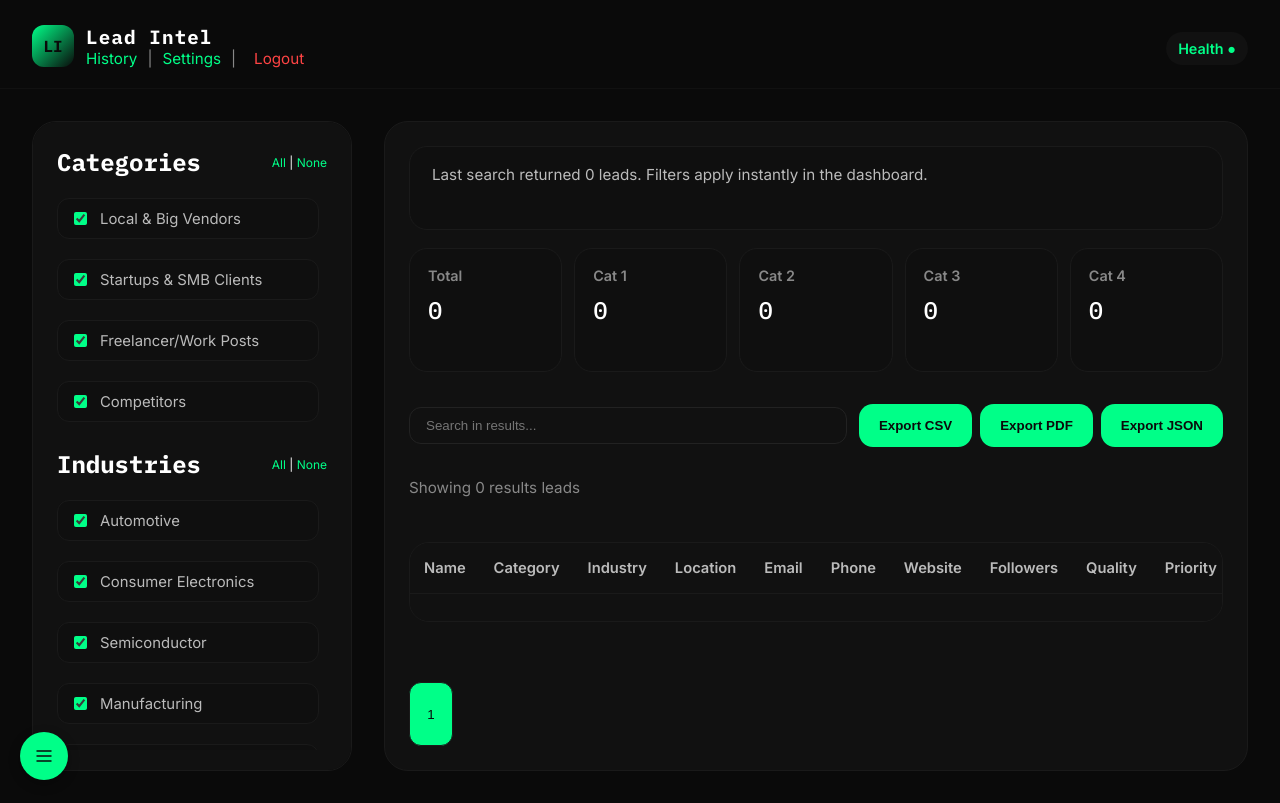
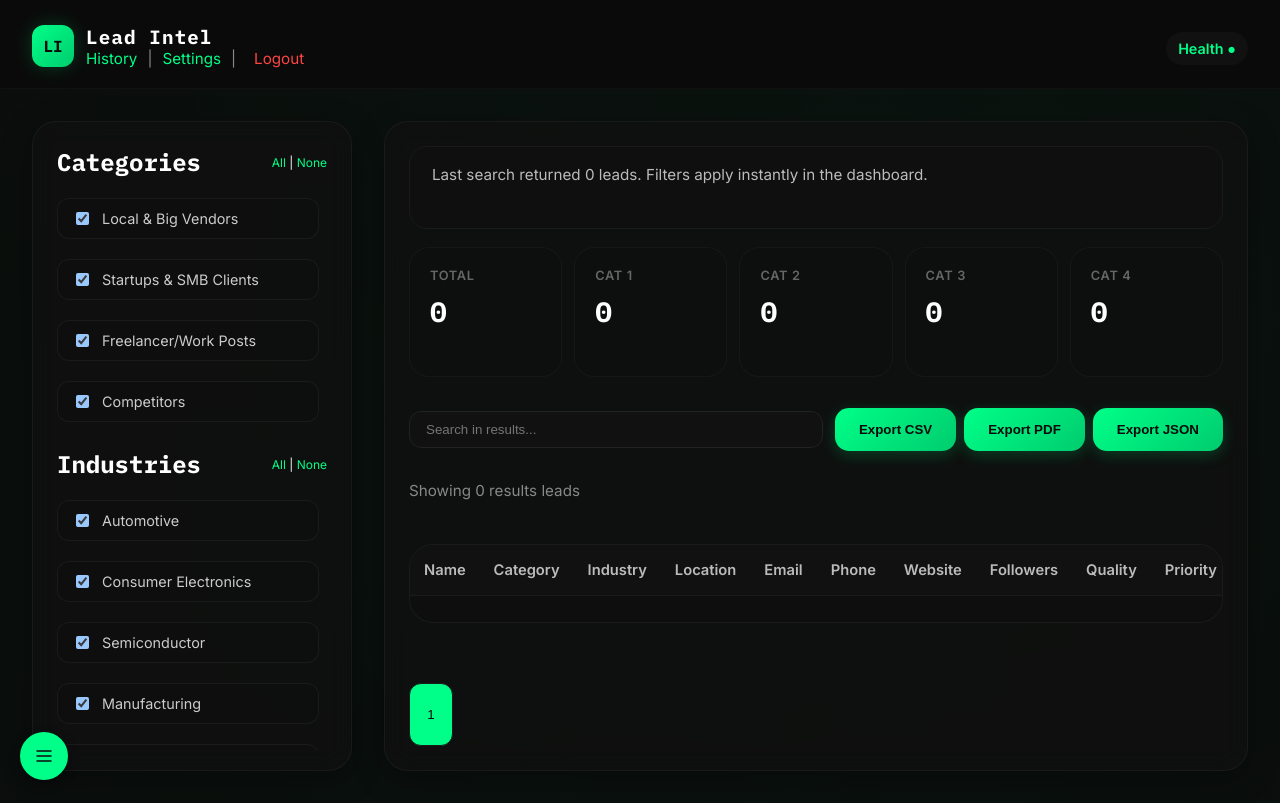
Before and after one commit to Metlink-in/Leadscreper-, a FastAPI app: template app/templates/index.html in a window 1280 px wide. Run offline with FastAPI, Linux system fonts and the light colour scheme; the template is opened without the code that fills it, so the values that code supplies are empty; parts of the project's set-up code (start-up, migrations or seed data) failed here and were passed over.

Commit message:
UI: enhance dashboard with glassmorphism, animations, and premium styling

```diff
--- a/app/templates/index.html
+++ b/app/templates/index.html
@@ -25,7 +25,16 @@
     body {
       margin: 0;
       min-height: 100vh;
-      background: #0a0a0a;
+      background: radial-gradient(circle at 80% 20%, #00ff8808, transparent),
+                  radial-gradient(circle at 20% 80%, #00ff8805, transparent),
+                  #0a0a0a;
+      background-attachment: fixed;
+      animation: bgPulse 20s ease-in-out infinite alternate;
+    }
+
+    @keyframes bgPulse {
+      0% { background-position: 0% 0%; }
+      100% { background-position: 100% 100%; }
     }
 
     a {
@@ -53,12 +62,13 @@
       width: 42px;
       height: 42px;
       border-radius: 12px;
-      background: linear-gradient(135deg, #00ff88, #0a0a0a);
+      background: linear-gradient(135deg, #00ff88, #00cc6e);
       display: grid;
       place-items: center;
       color: #0a0a0a;
       font-family: "IBM Plex Mono", monospace;
       font-weight: 700;
+      box-shadow: 0 0 20px rgba(0, 255, 136, 0.2);
     }
 
     .brand h1 {
@@ -95,16 +105,20 @@
 
     .layout {
       display: grid;
-      grid-template-columns: minmax(320px, 340px) 1fr;
-      gap: 24px;
-      padding: 24px 32px 40px;
+      grid-template-columns: minmax(320px, 360px) 1fr;
+      gap: 32px;
+      padding: 32px 40px 60px;
+      max-width: 1800px;
+      margin: 0 auto;
     }
 
     .panel,
     .content {
-      background: #111111;
-      border: 1px solid #1a1a1a;
+      background: rgba(17, 17, 17, 0.7);
+      backdrop-filter: blur(12px);
+      border: 1px solid rgba(255, 255, 255, 0.05);
       border-radius: 24px;
+      box-shadow: 0 8px 32px rgba(0, 0, 0, 0.3);
     }
 
     .panel {
@@ -156,21 +170,20 @@
       display: inline-flex;
       align-items: center;
       gap: 10px;
-      background: #0f0f0f;
-      border: 1px solid #1a1a1a;
+      background: rgba(15, 15, 15, 0.5);
+      border: 1px solid rgba(255, 255, 255, 0.05);
       border-radius: 12px;
-      padding: 10px 12px;
+      padding: 10px 14px;
       cursor: pointer;
-      transition: background 0.2s ease;
-      font-size: 0.93rem;
-    }
-
-    .checkbox-grid input {
-      accent-color: #00ff88;
+      transition: all 0.2s ease;
+      font-size: 0.9rem;
+      color: #ccc;
     }
 
     .checkbox-grid label:hover {
-      background: #141414;
+      background: rgba(0, 255, 136, 0.05);
+      border-color: rgba(0, 255, 136, 0.2);
+      color: #fff;
     }
 
     .field {
@@ -218,17 +231,19 @@
       gap: 10px;
       border: none;
       border-radius: 14px;
-      background: #00ff88;
+      background: linear-gradient(135deg, #00ff88, #00cc6e);
       color: #0a0a0a;
       font-weight: 700;
       cursor: pointer;
-      padding: 14px 20px;
-      transition: transform 0.2s ease, background 0.2s ease;
+      padding: 14px 24px;
+      transition: all 0.3s cubic-bezier(0.4, 0, 0.2, 1);
+      box-shadow: 0 4px 15px rgba(0, 255, 136, 0.2);
     }
 
     .button:hover,
     .export-button:hover {
-      transform: translateY(-1px);
+      transform: translateY(-2px);
+      box-shadow: 0 8px 25px rgba(0, 255, 136, 0.3);
     }
 
     .content {
@@ -264,21 +279,25 @@
     }
 
     .stat-card {
-      background: #0f0f0f;
-      border: 1px solid #1a1a1a;
-      border-radius: 18px;
-      padding: 18px;
+      background: rgba(15, 15, 15, 0.4);
+      border: 1px solid rgba(255, 255, 255, 0.03);
+      border-radius: 20px;
+      padding: 20px;
+      transition: all 0.3s ease;
     }
 
     .stat-card h3 {
       margin: 0 0 10px;
-      font-size: 0.9rem;
-      color: #888888;
+      font-size: 0.8rem;
+      text-transform: uppercase;
+      letter-spacing: 0.05em;
+      color: #666;
     }
 
     .stat-card p {
       margin: 0;
-      font-size: 1.5rem;
+      font-size: 1.75rem;
+      font-weight: 700;
       font-family: "IBM Plex Mono", monospace;
       color: #ffffff;
     }
@@ -292,13 +311,13 @@
     }
 
     .table-container {
-      background: #111111;
-      border-radius: 20px;
-      border: 1px solid #1a1a1a;
-      overflow-x: scroll; /* Force visible */
+      background: rgba(15, 15, 15, 0.3);
+      border-radius: 24px;
+      border: 1px solid rgba(255, 255, 255, 0.05);
+      overflow-x: auto;
       margin-bottom: 24px;
-      scrollbar-width: auto;
-      scrollbar-color: #00ff88 #111111;
+      scrollbar-width: thin;
+      scrollbar-color: #00ff88 rgba(255,255,255,0.05);
     }
 
     .table-container::-webkit-scrollbar {
@@ -381,15 +400,16 @@
     }
 
     tbody tr {
-      background: #0f0f0f;
-    }
-
-    tbody tr.old {
-      opacity: 0.65;
+      background: transparent;
+      transition: background 0.2s ease;
     }
 
     tbody tr:hover {
-      background: #161616;
+      background: rgba(255, 255, 255, 0.03);
+    }
+
+    td {
+      border-bottom: 1px solid rgba(255, 255, 255, 0.02);
     }
 
     td a {
@@ -599,7 +619,9 @@
 
     .stat-card.clickable:hover {
       transform: translateY(-4px);
-      border-color: #00ff88;
+      background: rgba(0, 255, 136, 0.05);
+      border-color: rgba(0, 255, 136, 0.3);
+      box-shadow: 0 10px 30px rgba(0, 0, 0, 0.4);
     }
 
     .stat-card.active {
```
